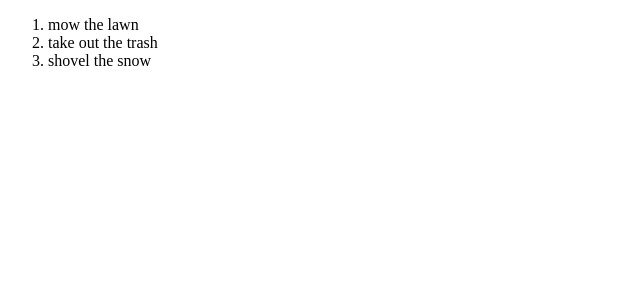
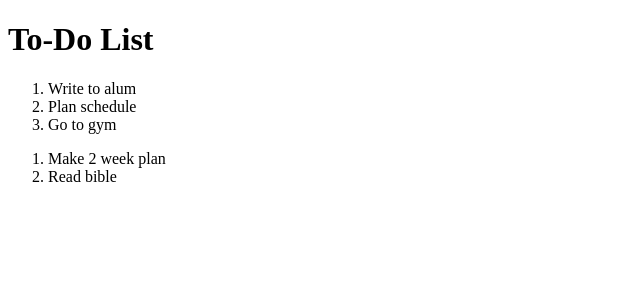
Before and after one commit to jclarke67/WeCreate-App, a React (Create React App) app: page / in a window 1280 px wide. Shown: the top 300 px of the page, without its empty margins (0-640 px from the left). Built offline with nearby package versions, Linux system fonts and the light colour scheme.

Commit message:
Learning React

```diff
--- a/src/index.js
+++ b/src/index.js
@@ -1,13 +1,43 @@
-import React from 'react';
+import React, {Component} from 'react';
 import ReactDOM from 'react-dom';
 
-const elem = ""
-const tasks = ['mow the lawn', 'take out the trash', 'shovel the snow'];
-const element = React.createElement('ol', null,
-    tasks.map((task, index) => React.createElement('li', { key: index}, task))
-);
+// const tasks = ['mow the lawn', 'take out the trash', 'shovel the snow'];
+// const element =
+//     <div>
+//         <ol>
+//             {tasks.map((task, index) => <li key = {index}>{task}</li>)}
+//         </ol>
+//     </div>
 
-ReactDOM.render(element, document.getElementById('root'));
+class List extends Component {
+    render() {
+        return (
+            <ol>
+                {this.props.tasks.map((task, index) => <li key = {index}>{task}</li>)}
+            </ol>
+        )
+    }
+}
+
+class Title extends Component {
+    render() {
+        return <h1>{this.props.title}</h1>
+    }
+}
+
+class Main extends Component {
+    render() {
+        return (
+        <div>
+            <Title title = {'To-Do List'}/>
+            <List tasks = {['Write to alum', 'Plan schedule', 'Go to gym']}/>
+            <List tasks = {['Make 2 week plan', 'Read bible']}/>
+        </div>
+        )
+    }
+}
+
+ReactDOM.render(<Main/>, document.getElementById('root'));
 
 
 
```
